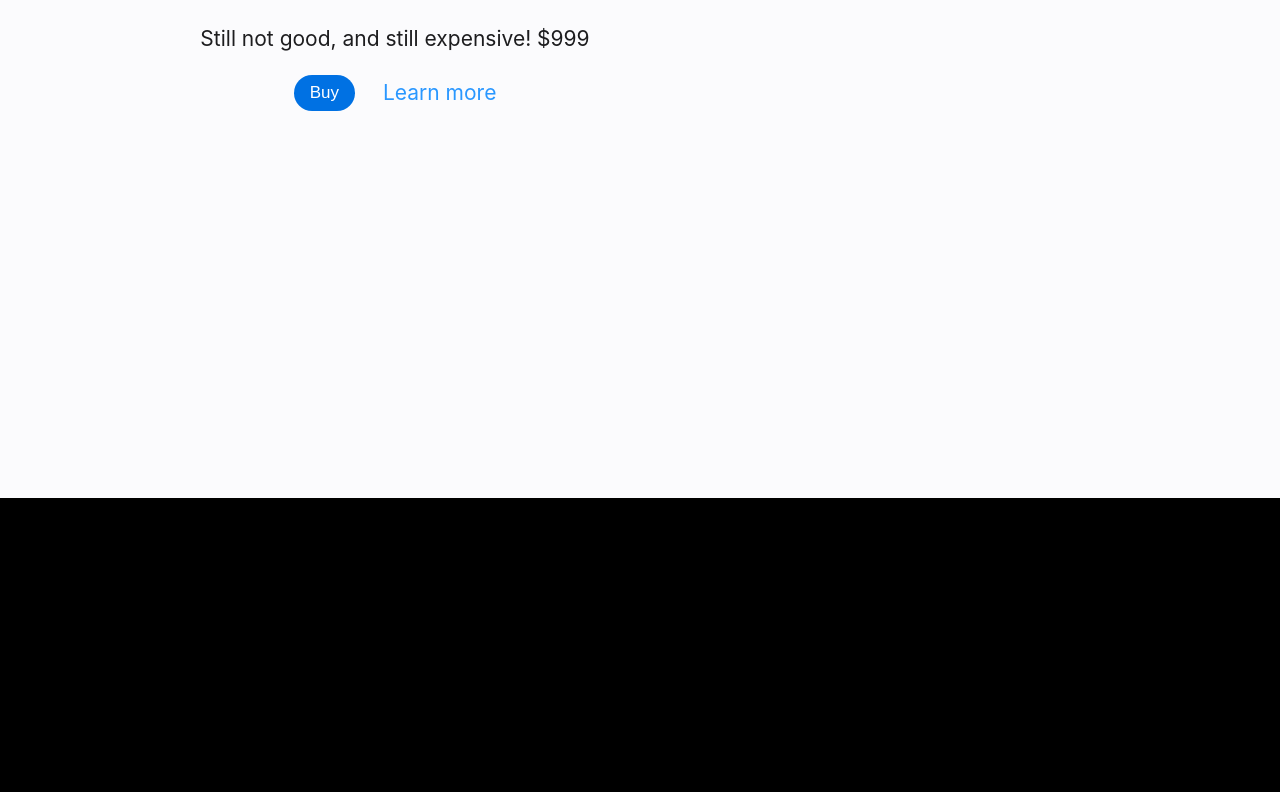
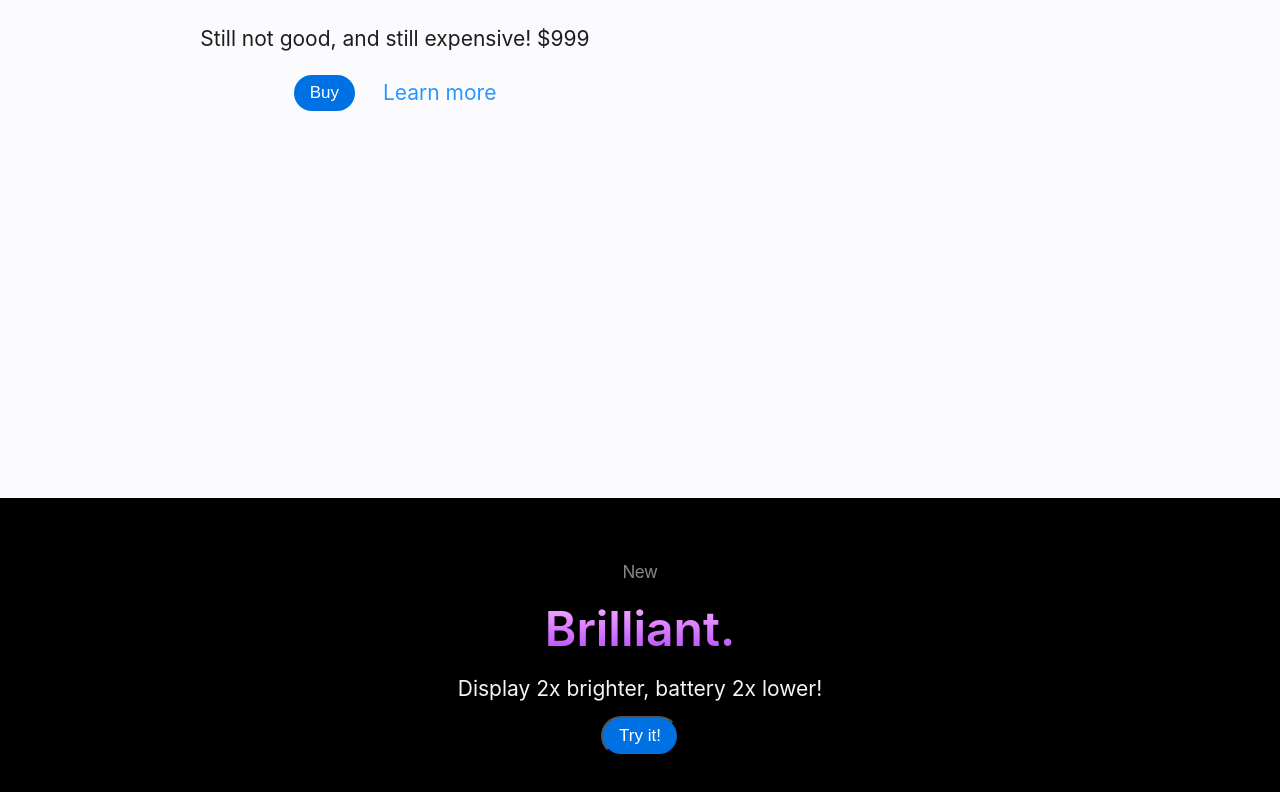
Before and after one commit to r8dd1t/IPhone-3D, a React (Vite) app: page / in a window 1280 px wide. Shown: the part 1177-1969 px from the top of the page. Before the commit the page ends 1675 px from the top, so only its background shows below. Built offline with nearby package versions, Linux system fonts and the light colour scheme; a web font is replaced by a local one.

Commit message:
Display section

```diff
--- a/src/App.jsx
+++ b/src/App.jsx
@@ -1,6 +1,7 @@
 import Nav from "./components/Nav";
 import Jumbotron from "./components/Jumbotron";
 import SoundSection from "./components/SoundSection";
+import DisplaySection from "./components/DisplaySection";
 
 function App() {
 
@@ -9,6 +10,7 @@
       <Nav />
       <Jumbotron />
       <SoundSection />
+      <DisplaySection />
     </div>
   );
 }
--- /dev/null
+++ b/src/components/DisplaySection.jsx
@@ -0,0 +1,17 @@
+import React from "react";
+
+const DisplaySection = () => {
+  return (
+    <div className="display-section wrapper">
+      <h2 className="title">New</h2>
+      <p className="text">Brilliant.</p>
+      <span className="description">
+        Display 2x brighter, battery 2x lower!
+      </span>
+      <button className="button">Try it!</button>
+      <button className="back-button">TOP</button>
+    </div>
+  );
+};
+
+export default DisplaySection;
--- a/src/index.css
+++ b/src/index.css
@@ -85,7 +85,7 @@
   padding: 50px 0 400px 0;
   height: 100vh;
   box-sizing: border-box;
-  opacity: 0;
+  /* opacity: 0; */
   position: relative;
 }
 
```
